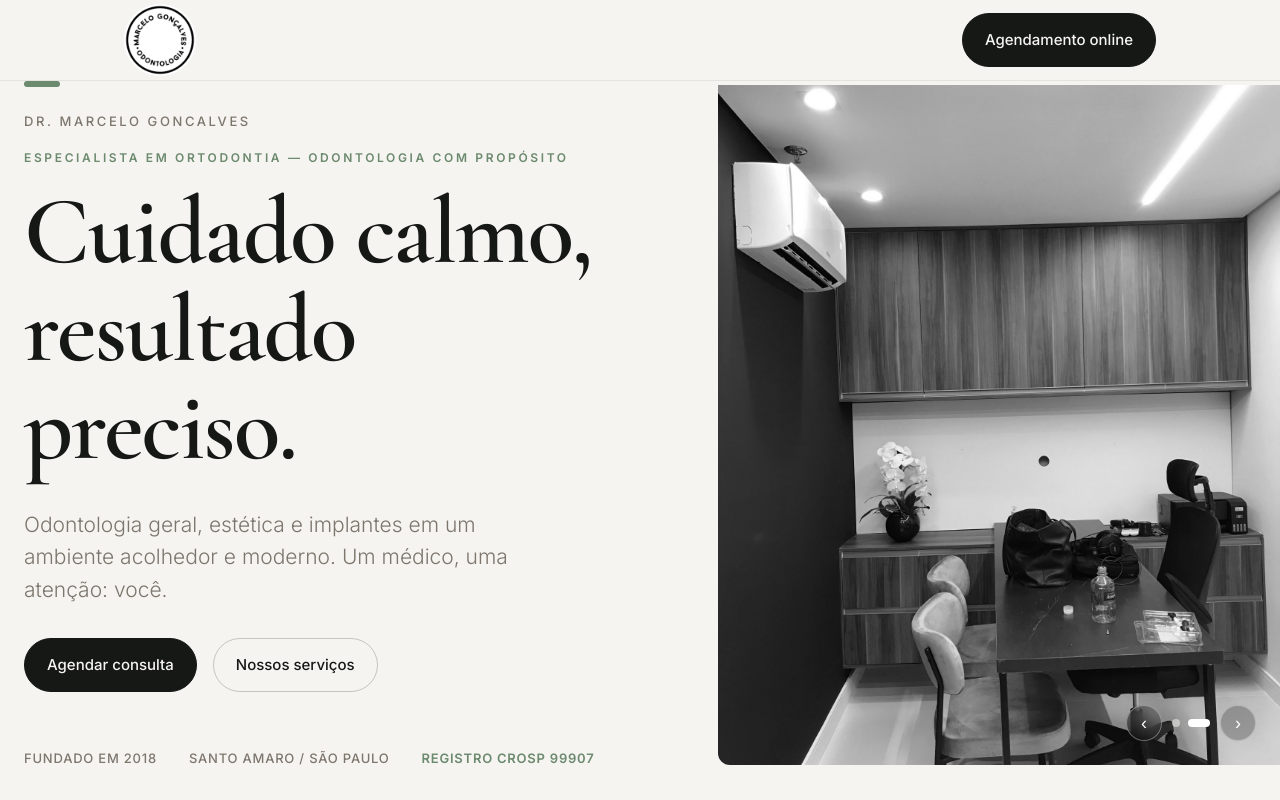
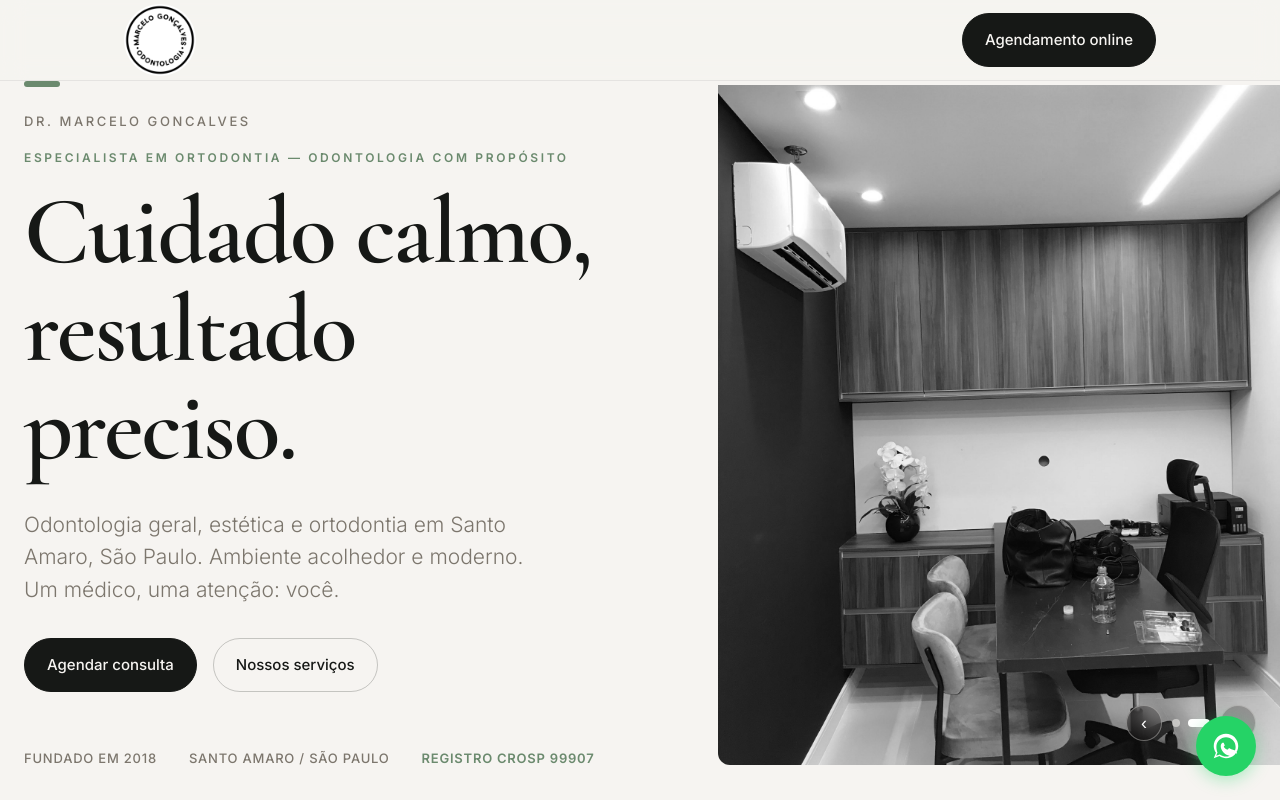
Before and after one commit to isaaceliape/marcelo_site, a Next.js app: page / in a window 1280 px wide. Shown: the top 800 px of the page. Built offline with nearby package versions, Linux system fonts and the light colour scheme.

Commit message:
feat: schema markup, og image, whatsapp float, local seo

```diff
--- a/app/globals.css
+++ b/app/globals.css
@@ -645,6 +645,28 @@ section {
   background: #fff;
 }
 
+/* whatsapp float */
+.whatsapp-float {
+  position: fixed;
+  z-index: 50;
+  bottom: 24px;
+  right: 24px;
+  width: 60px;
+  height: 60px;
+  border-radius: 999px;
+  background: #25D366;
+  color: #fff;
+  display: flex;
+  align-items: center;
+  justify-content: center;
+  box-shadow: 0 4px 16px rgba(37, 211, 102, 0.35);
+  transition: transform 150ms ease, box-shadow 200ms ease;
+}
+.whatsapp-float:hover {
+  transform: scale(1.08);
+  box-shadow: 0 6px 24px rgba(37, 211, 102, 0.5);
+}
+
 @media (max-width: 920px) {
   .service-grid {
     grid-template-columns: repeat(2, 1fr);
--- a/app/layout.tsx
+++ b/app/layout.tsx
@@ -15,9 +15,27 @@ const body = Inter({
 });
 
 export const metadata: Metadata = {
-  title: "Dr. Marcelo Goncalves — Odontologia calma e precisa",
+  metadataBase: new URL("https://marcelogoncalves.com"),
+  title: "Dr. Marcelo Goncalves — Odontologia em Santo Amaro, São Paulo",
   description:
-    "Odontologia geral, estética e implantes em um ambiente acolhedor e moderno.",
+    "Odontologia geral, estética, ortodontia e emergências em Santo Amaro, São Paulo. Dr. Marcelo Goncalves — CROSP 99907. Agende sua consulta.",
+  openGraph: {
+    title: "Dr. Marcelo Goncalves — Odontologia calma e precisa",
+    description:
+      "Odontologia geral, estética e ortodontia em Santo Amaro, São Paulo. CROSP 99907.",
+    url: "https://marcelogoncalves.com",
+    siteName: "Dr. Marcelo Goncalves",
+    locale: "pt_BR",
+    type: "website",
+    images: [
+      {
+        url: "/og-image.jpg",
+        width: 1200,
+        height: 630,
+        alt: "Dr. Marcelo Goncalves — Odontologia em Santo Amaro, SP",
+      },
+    ],
+  },
 };
 
 export default function RootLayout({
@@ -25,11 +43,99 @@ export default function RootLayout({
 }: Readonly<{
   children: React.ReactNode;
 }>) {
+  const schema = {
+    "@context": "https://schema.org",
+    "@type": "Dentist",
+    name: "Dr. Marcelo Goncalves",
+    description:
+      "Odontologia geral, estética, ortodontia e emergências em Santo Amaro, São Paulo.",
+    url: "https://marcelogoncalves.com",
+    telephone: "+551134983481",
+    email: "contato@marcelogoncalves.com",
+    image: "https://marcelogoncalves.com/logo.jpg",
+    priceRange: "$$",
+    address: {
+      "@type": "PostalAddress",
+      streetAddress: "R. Benedito Fernandes, 545 - Sl 406",
+      addressLocality: "Santo Amaro",
+      addressRegion: "SP",
+      postalCode: "04746-110",
+      addressCountry: "BR",
+    },
+    geo: {
+      "@type": "GeoCoordinates",
+      latitude: -23.6542,
+      longitude: -46.7093,
+    },
+    openingHoursSpecification: [
+      {
+        "@type": "OpeningHoursSpecification",
+        dayOfWeek: ["Monday", "Tuesday", "Wednesday", "Thursday", "Friday"],
+        opens: "08:00",
+        closes: "18:00",
+      },
+      {
+        "@type": "OpeningHoursSpecification",
+        dayOfWeek: "Saturday",
+        opens: "09:00",
+        closes: "13:00",
+      },
+    ],
+    areaServed: [
+      {
+        "@type": "City",
+        name: "São Paulo",
+      },
+      {
+        "@type": "City",
+        name: "Santo Amaro",
+      },
+    ],
+    hasCredential: [
+      {
+        "@type": "EducationalOccupationalCredential",
+        credentialCategory: "Graduação",
+        name: "Odontologia",
+        awardedBy: {
+          "@type": "CollegeOrUniversity",
+          name: "Universidade de São Paulo (USP)",
+        },
+      },
+      {
+        "@type": "EducationalOccupationalCredential",
+        credentialCategory: "Especialização",
+        name: "Ortodontia",
+        awardedBy: {
+          "@type": "CollegeOrUniversity",
+          name: "Faculdade do Centro Oeste Paulista (FACOP)",
+        },
+      },
+    ],
+    knowsAbout: [
+      "Odontologia geral",
+      "Odontologia estética",
+      "Ortodontia",
+      "Emergências odontológicas",
+    ],
+    memberOf: {
+      "@type": "Organization",
+      name: "CROSP",
+      identifier: "99907",
+    },
+    sameAs: [
+      "https://www.instagram.com/marcelogoncalvesodontologia/",
+    ],
+  };
+
   return (
     <html lang="pt-BR" className={`${display.variable} ${body.variable}`}>
-      <body>
-        {children}
-      </body>
+      <head>
+        <script
+          type="application/ld+json"
+          dangerouslySetInnerHTML={{ __html: JSON.stringify(schema) }}
+        />
+      </head>
+      <body>{children}</body>
     </html>
   );
 }
--- a/app/page.tsx
+++ b/app/page.tsx
@@ -27,8 +27,7 @@ export default function Home() {
               resultado preciso.
             </h1>
             <p className="hero-lead">
-              Odontologia geral, estética e implantes em um ambiente acolhedor e
-              moderno. Um médico, uma atenção: você.
+              Odontologia geral, estética e ortodontia em Santo Amaro, São Paulo. Ambiente acolhedor e moderno. Um médico, uma atenção: você.
             </p>
             <div className="hero-actions">
               <a href="#contact" className="btn-primary">
@@ -113,9 +112,9 @@ export default function Home() {
                   depois um plano claro, explicado de forma simples.
                 </p>
                 <p>
-                  Formado no Brasil e com experiência na Europa, ele une fundamentos sólidos em
-                  prótese, implantologia e odontologia estética. Sua prática parte de um princípio:
-                  odontologia de qualidade não precisa ser um fardo.
+                  Formado pela <strong>USP</strong> e especialista em ortodontia, ele une fundamentos sólidos em
+                  prótese, implantologia e odontologia estética. Atende em <strong>Santo Amaro, Zona Sul de São Paulo</strong>,
+                  com foco em resultados naturais e conforto durante todo o tratamento.
                 </p>
               </div>
               <figure className="about-image reveal" aria-hidden="true">
@@ -285,6 +284,18 @@ export default function Home() {
         </div>
       </footer>
 
+      <a
+        href="https://api.whatsapp.com/send?phone=5511969918002"
+        target="_blank"
+        rel="noopener noreferrer"
+        className="whatsapp-float"
+        aria-label="Fale pelo WhatsApp"
+      >
+        <svg viewBox="0 0 32 32" fill="currentColor" width="28" height="28">
+          <path d="M16 2C8.3 2 2 8.3 2 16c0 2.8.9 5.5 2.5 7.7L2 30l6.5-2.5C10.8 29.1 13.4 30 16 30c7.7 0 14-6.3 14-14S23.7 2 16 2zm0 26c-2.4 0-4.7-.7-6.7-2l-.5-.3-4 1.5 1.5-3.9-.3-.5C5.7 21.7 5 19.4 5 17 5 10.9 9.9 6 16 6s11 4.9 11 11-4.9 11-11 11zm6.1-8.4c-.3-.2-1.9-1-2.2-1.1-.3-.1-.5-.2-.7.2s-.9 1.1-1.1 1.3c-.2.2-.4.2-.7.1-1.5-.8-2.6-1.4-3.6-2.8-.3-.4-.3-.6-.2-.9.1-.2.3-.2.4-.3s.3-.3.4-.5.2-.3.1-.6c-.1-.2-.7-1.6-.9-2.2-.2-.6-.5-.5-.7-.5h-.6c-.2 0-.6.1-.8.4-.6.6-1.5 1.6-1.5 3.9s1.5 4.5 1.7 4.8c.2.3 3 4.5 7.2 5.5 4.2 1 4.2-.7 4.2-.7.4-1.2 1.9-2.4 2.2-2.7.3-.3.4-.3.7-.1.3.1 1.7.9 2 1.1.3.2.5.2.6.1.1-.1.1-.4 0-.6-.1-.3-.8-1.7-1.1-2.2-.3-.5-.6-.5-.9-.6z"/>
+        </svg>
+      </a>
+
       <CarouselClient />
     </>
   );
--- a/package.json
+++ b/package.json
@@ -12,7 +12,8 @@
     "next": "16.2.11",
     "react": "19.2.4",
     "react-dom": "19.2.4",
-    "resend": "^6.18.0"
+    "resend": "^6.18.0",
+    "vercel": "^56.5.0"
   },
   "devDependencies": {
     "@types/node": "^20",
```
Also changed, not shown: public/og-image.jpg (added), 1 other file (tests, documents, lock files or other folders).
